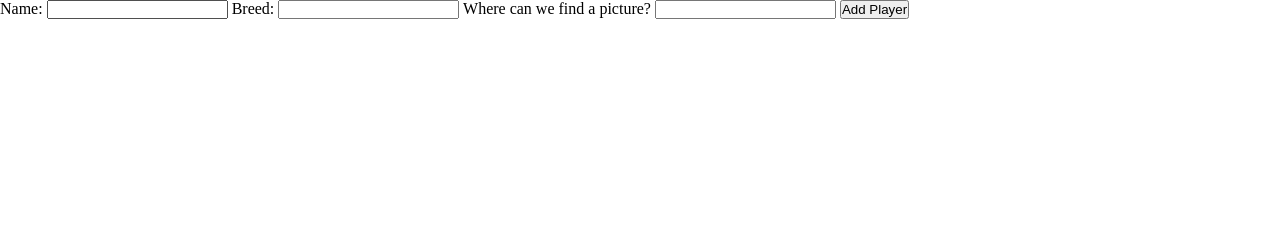
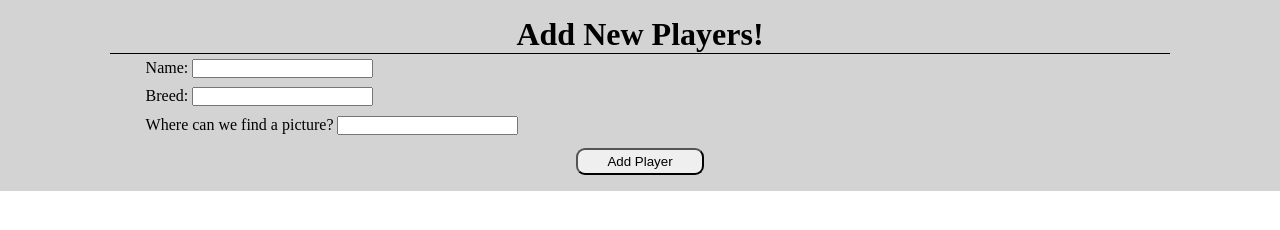
Before and after one commit to tekelamon/career-simulation, a plain HTML site: page index.html in a window 1280 px wide. Drawn offline with Linux system fonts and the light colour scheme; no server answers.

Commit message:
styled form

```diff
--- a/script.js
+++ b/script.js
@@ -139,6 +139,7 @@ const renderNewPlayerForm = () => {
         formContainer.classList = 'formContainer';
 
         formContainer.innerHTML = `
+            <h1>Add New Players!</h1>
             <form>
                 <label>
                     Name:
--- a/styles.css
+++ b/styles.css
@@ -4,6 +4,38 @@
   box-sizing: border-box;
 }
 
+/* styling for form */
+.formContainer {
+  background-color: lightgray;
+  padding: 1rem;
+  margin-bottom: 1.5rem;
+}
+
+.formContainer h1 {
+  text-align: center;
+  width: 85%;
+  margin: 0 auto;
+  border-bottom: 1px solid black;
+}
+
+.formContainer form {
+  display: flex;
+  flex-direction: column;
+  width: 80%;
+  margin: 0 auto;
+}
+
+.formContainer form label {
+  padding: 0.3rem;
+}
+
+#newPlayerSubmit {
+  width: 8rem;
+  height: 1.7rem;
+  border-radius: 9px;
+  margin: 0.5rem auto 0 auto;
+}
+
 .player img {
   height: 200px;
   width: 200px;
```
